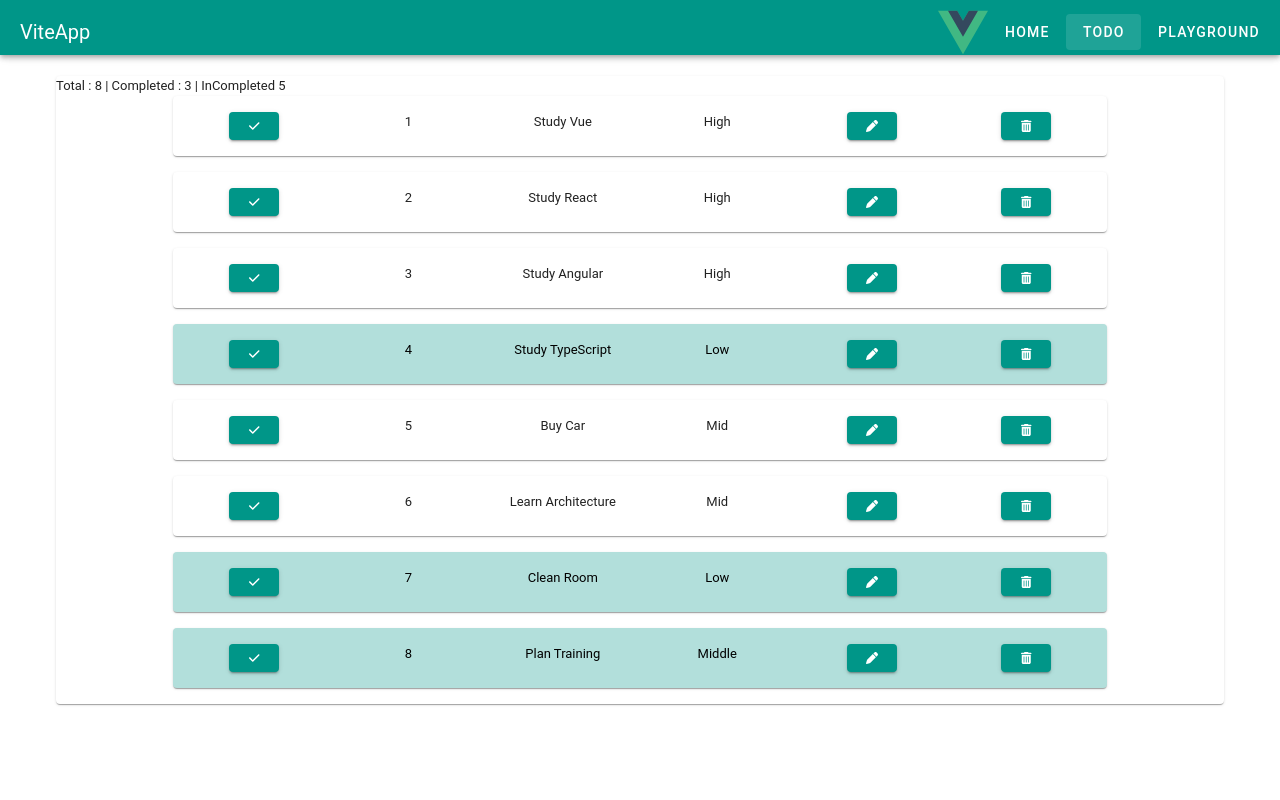
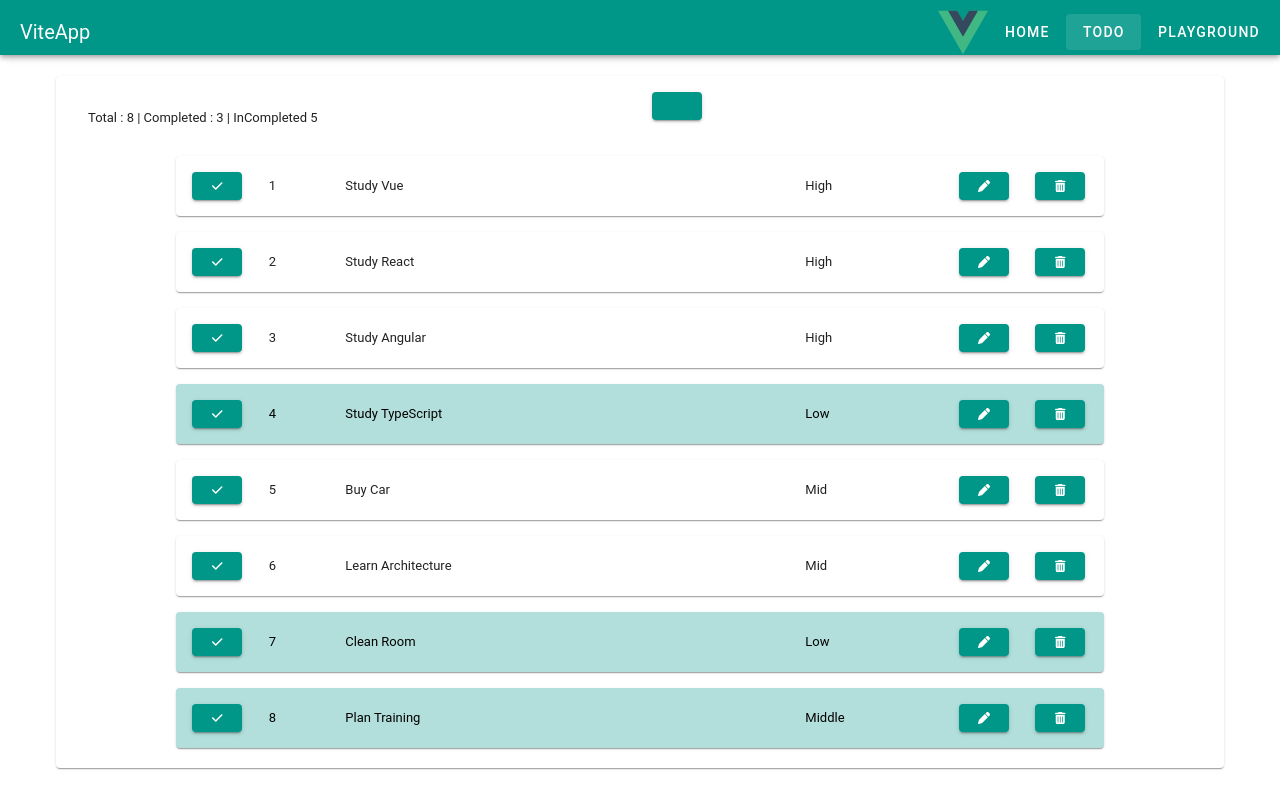
Before and after one commit to Sota-Wt/todo-app-vue-vite-option-api, a Vue app: page /todo in a window 1280 px wide. Built offline with nearby package versions, Linux system fonts and the light colour scheme.

Commit message:
Complete

```diff
--- a/src/assets/main.css
+++ b/src/assets/main.css
@@ -18,6 +18,6 @@ main {
 .todo-app-area {
   margin-top: 60px;
   width: 100%;
-  position: fixed;
+  /* position: fixed; */
   max-height: 548px;
 }
--- a/src/components/TodoApp/TaskItem.vue
+++ b/src/components/TodoApp/TaskItem.vue
@@ -16,26 +16,26 @@ export default {
     <v-card class="task-item-card" :color="task.completed ? 'teal-lighten-4' : ''">
         <v-container>
             <v-row>
-                <v-col>
+                <v-col cols="1">
                     <v-btn color="teal" size="small" @click="onClickCheckButton(task.id)">
                         <font-awesome-icon icon="fa-solid fa-check" />
                     </v-btn>
                 </v-col>
-                <v-col>
+                <v-col cols="1" align-self="center">
                     {{ task.id }}
                 </v-col>
-                <v-col>
+                <v-col cols="6" align-self="center">
                     {{ task.title }}
                 </v-col>
-                <v-col>
+                <v-col cols="2" align-self="center">
                     {{ task.priority }}
                 </v-col>
-                <v-col>
+                <v-col cols="1" align-self="center">
                     <v-btn color="teal" size="small">
                         <font-awesome-icon icon="fa-solid fa-pen" />
                     </v-btn>
                 </v-col>
-                <v-col>
+                <v-col cols="1" align-self="center">
                     <v-btn color="teal" size="small" @click="onClickDeleteButton(task.id)">
                         <font-awesome-icon icon="fa-solid fa-trash-can" />
                     </v-btn>
@@ -47,6 +47,6 @@ export default {
 <style scoped>
 .task-item-card {
     width: 80%;
-    text-align: center;
+    text-align: left;
 }
 </style>
--- a/src/views/TodoApp.vue
+++ b/src/views/TodoApp.vue
@@ -24,11 +24,27 @@ export default {
     <div class="todo-app-area">
         <v-container>
             <v-card>
-                <TaskCounter :totalCount="taskStore.totalCount" :completedCount="taskStore.completedCount"
-                    :inCompletedCount="taskStore.inCompletedCount" />
-                <TaskList :tasks="taskStore.allTasks" @on-click-check-button="(id) => onClickCheckButton(id)"
-                    @on-click-delete-button="(id) => onClickDeleteButton(id)" />
+                <v-container>
+                    <v-row>
+                        <v-col>
+                            <TaskCounter :totalCount="taskStore.totalCount" :completedCount="taskStore.completedCount"
+                                :inCompletedCount="taskStore.inCompletedCount" class="task-counter-area" />
+                        </v-col>
+                        <v-col>
+                            <v-btn color="teal" size="small"> </v-btn>
+                        </v-col>
+                    </v-row>
+                    <v-row>
+                        <TaskList :tasks="taskStore.allTasks" @on-click-check-button="(id) => onClickCheckButton(id)"
+                            @on-click-delete-button="(id) => onClickDeleteButton(id)" />
+                    </v-row>
+                </v-container>
             </v-card>
         </v-container>
     </div>
 </template>
+<style scoped>
+.task-counter-area {
+    margin: 1rem;
+}
+</style>
```
Also changed, not shown: src/components/TodoApp/TaskCounter.vue (line endings or trailing spaces).
